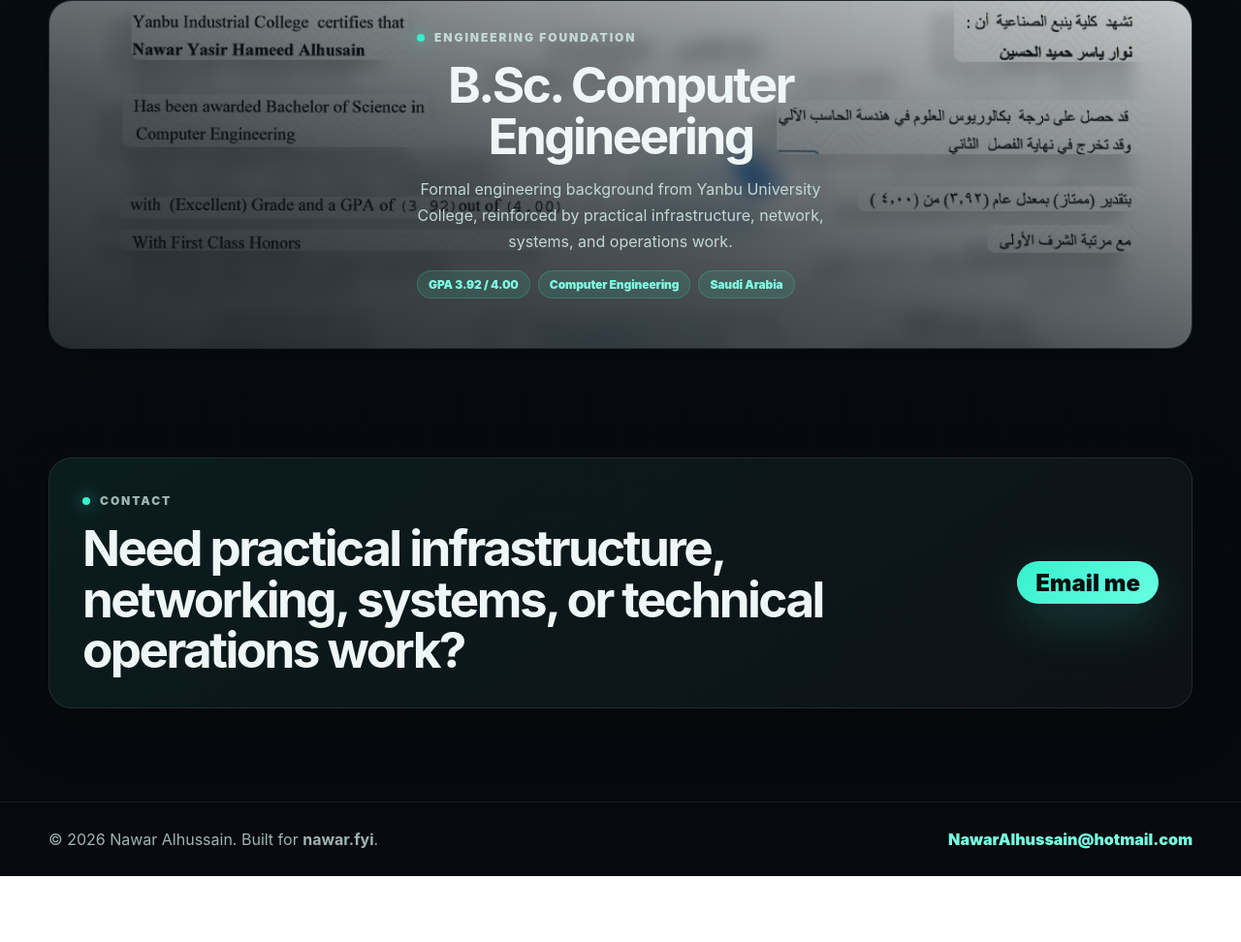
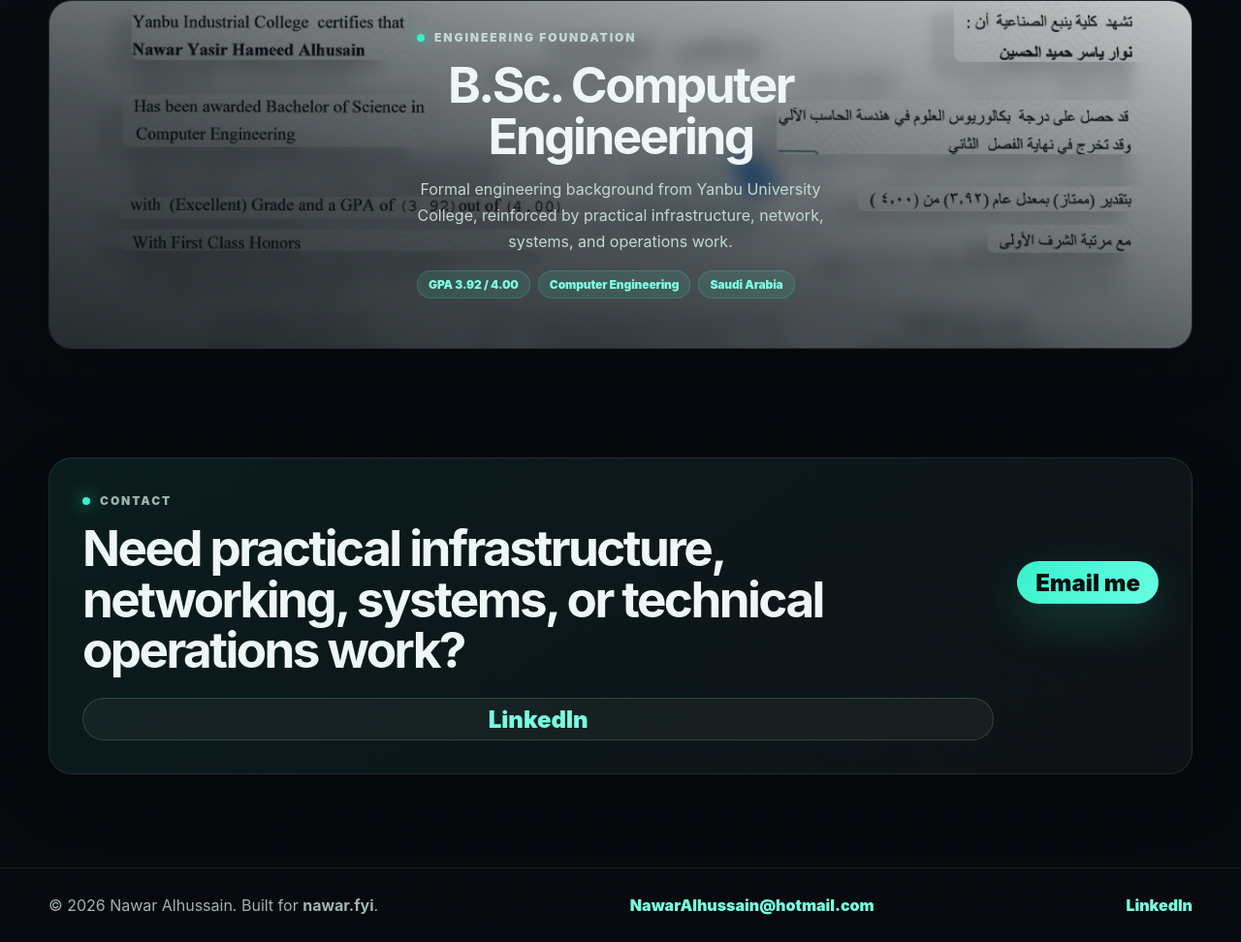
Before and after one commit to vNawar/nawar-fyi, a plain HTML site: page index.html in a window 1280 px wide. Shown: the part 2978-3950 px from the top of the page at 97% size. Before the commit the page ends 3882 px from the top, so only its background shows below. Drawn offline with Linux system fonts and the light colour scheme.

Commit message:
Update index.html

```diff
--- a/index.html
+++ b/index.html
@@ -119,6 +119,7 @@
           <h2>Need practical infrastructure, networking, systems, or technical operations work?</h2>
         </div>
         <a class="button primary" data-mailto href="mailto:NawarAlhussain@hotmail.com">Email me</a>
+        <a class="button ghost" href="https://www.linkedin.com/in/nawaralhussain" target="_blank" rel="noopener noreferrer">LinkedIn</a>
       </div>
     </section>
   </main>
@@ -127,6 +128,7 @@
     <div class="container footer-row">
       <span>© 2026 <span data-site-name>Nawar Alhussain</span>. Built for <strong>nawar.fyi</strong>.</span>
       <a data-mailto data-site-email href="mailto:NawarAlhussain@hotmail.com">NawarAlhussain@hotmail.com</a>
+      <a href="https://www.linkedin.com/in/nawaralhussain" target="_blank" rel="noopener noreferrer">LinkedIn</a>
     </div>
   </footer>
 
```
